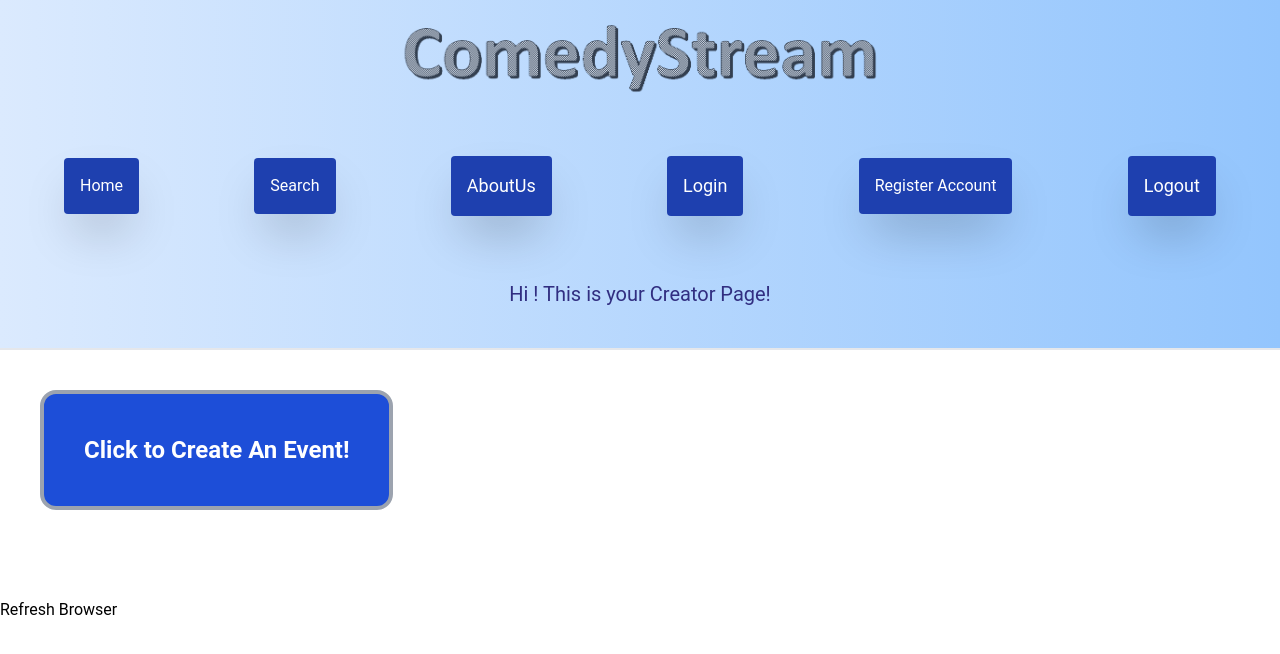
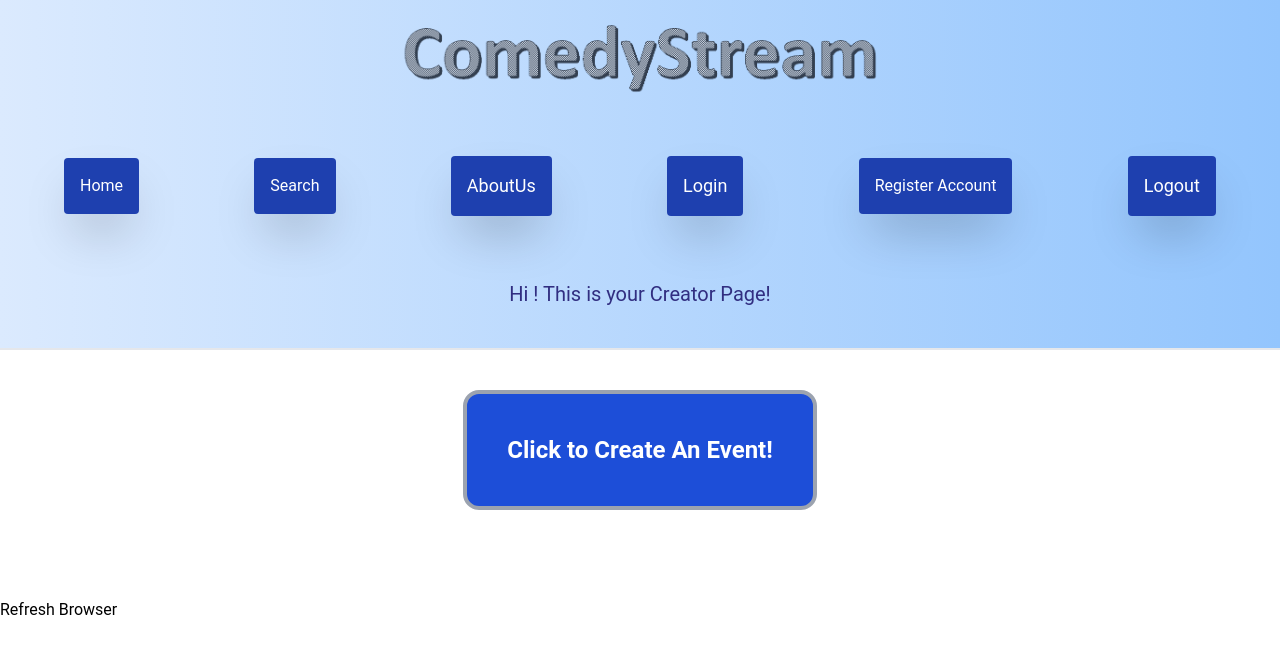
Before and after one commit to Joelstraley/Project-3-Improv-Coders, a React (Create React App) app in the folder client/: page /creatorPage in a window 1280 px wide. Shown: the top 654 px of the page. Built offline with nearby package versions, Linux system fonts and the light colour scheme; no server answers.

Commit message:
added div to Create event button to add justify
added div to Create event button to add justify center

```diff
--- a/client/src/pages/CreatorPage/index.js
+++ b/client/src/pages/CreatorPage/index.js
@@ -40,7 +40,7 @@ export default class CreatorPage extends Component {
             <div>
                 <NavBar />
                 <h1 className="flex justify-center bg-gradient-to-r from-blue-100 to-blue-300 p-10 border-b-2 text-indigo-900 text-xl"> Hi {this.state.user ? this.state.user.email : null} ! This is your Creator Page!</h1>
-                <button className="flex justify-center bg-blue-700 m-10 text-white text-2xl font-bold p-10 rounded-2xl border-4 border-solid border-gray-400 hover:bg-blue-300 hover:text-black hover:opacity-90 transition duration-500" onClick={this.toggleForm}>Click to Create An Event!</button>
+                <div className="flex justify-center"> <button className="flex justify-center bg-blue-700 m-10 text-white text-2xl font-bold p-10 rounded-2xl border-4 border-solid border-gray-400 hover:bg-blue-300 hover:text-black hover:opacity-90 transition duration-500" onClick={this.toggleForm}>Click to Create An Event!</button></div>
                 {this.state.displayForm ? <FormComponent /> : ""}
                 {this.state.displayForm ? <button className="py-4 px-4 bg-blue-800 hover:bg-blue-500 text-white rounded mx-10 border-solid border-1 focus:outline-none focus:ring-2 focus:ring-purple-600 focus:ring-opacity-50 hover:shadow-inner shadow-2xl" onClick={this.toggleForm}>Hide Form!</button> : ""}
                 <br />
```
